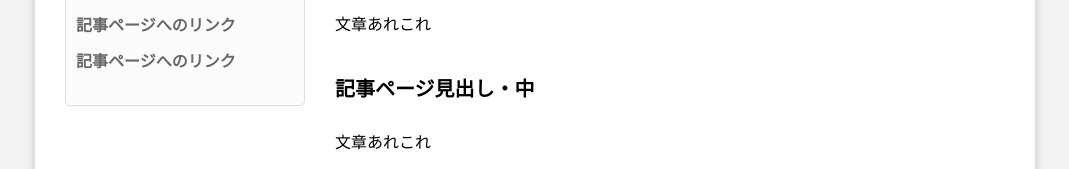
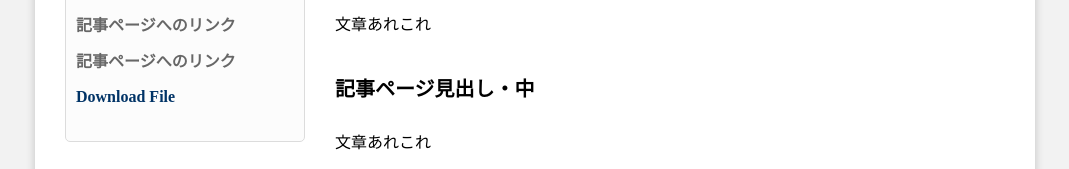
Before and after one commit to gold-rabbit/skillacc, a plain HTML site: page index.html in a window 1280 px wide. Shown: the part 214-383 px from the top of the page, without its empty margins (105-1174 px from the left). Drawn offline with Linux system fonts and the light colour scheme.

Commit message:
add downloadlink

```diff
--- a/index.html
+++ b/index.html
@@ -32,6 +32,7 @@
 <ul>
 <li>記事ページへのリンク</li>
 <li>記事ページへのリンク</li>
+<li><a href="test.xlsx" download>Download File</a></li>
 </ul>
 </div>
 </div>
```
